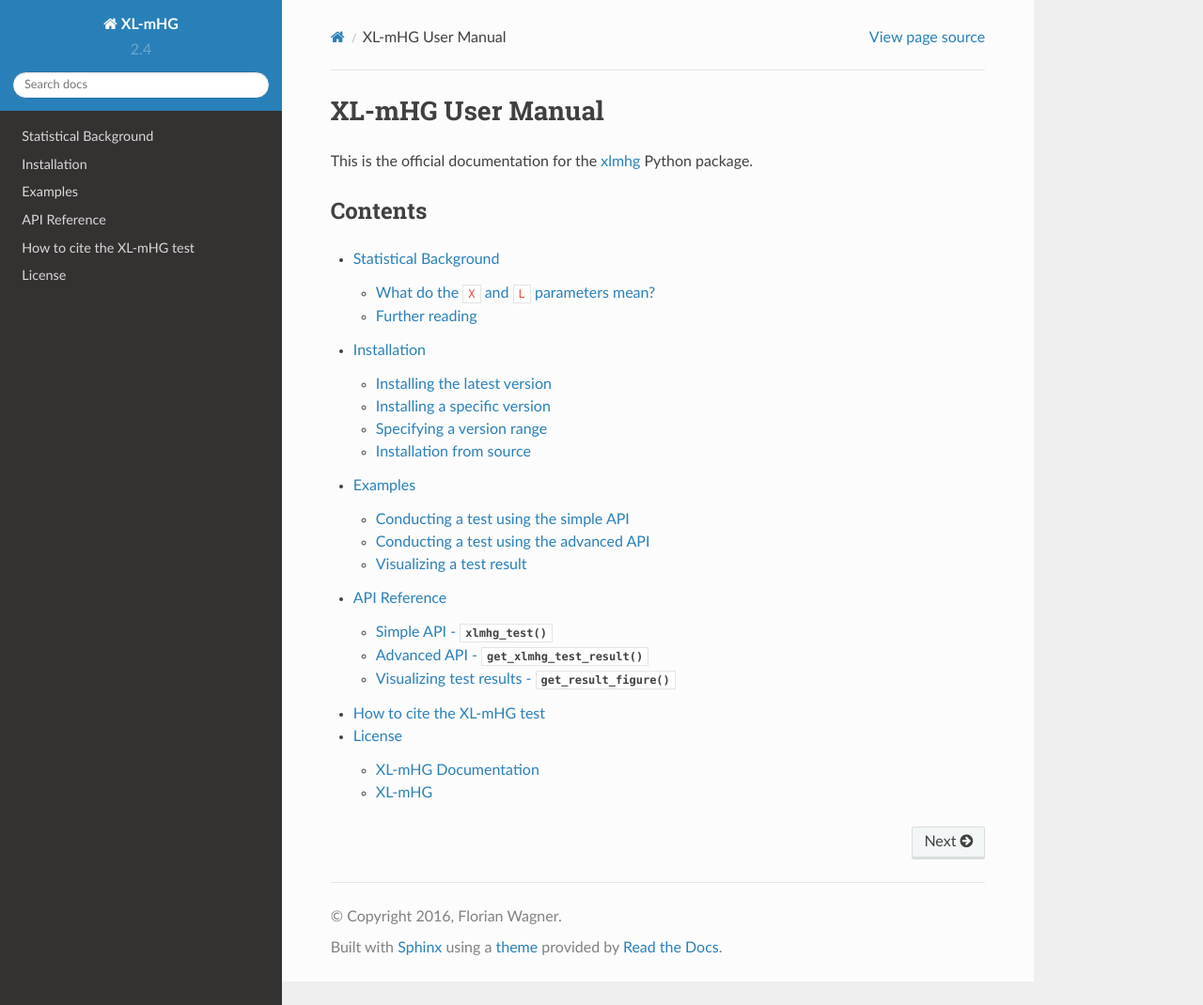
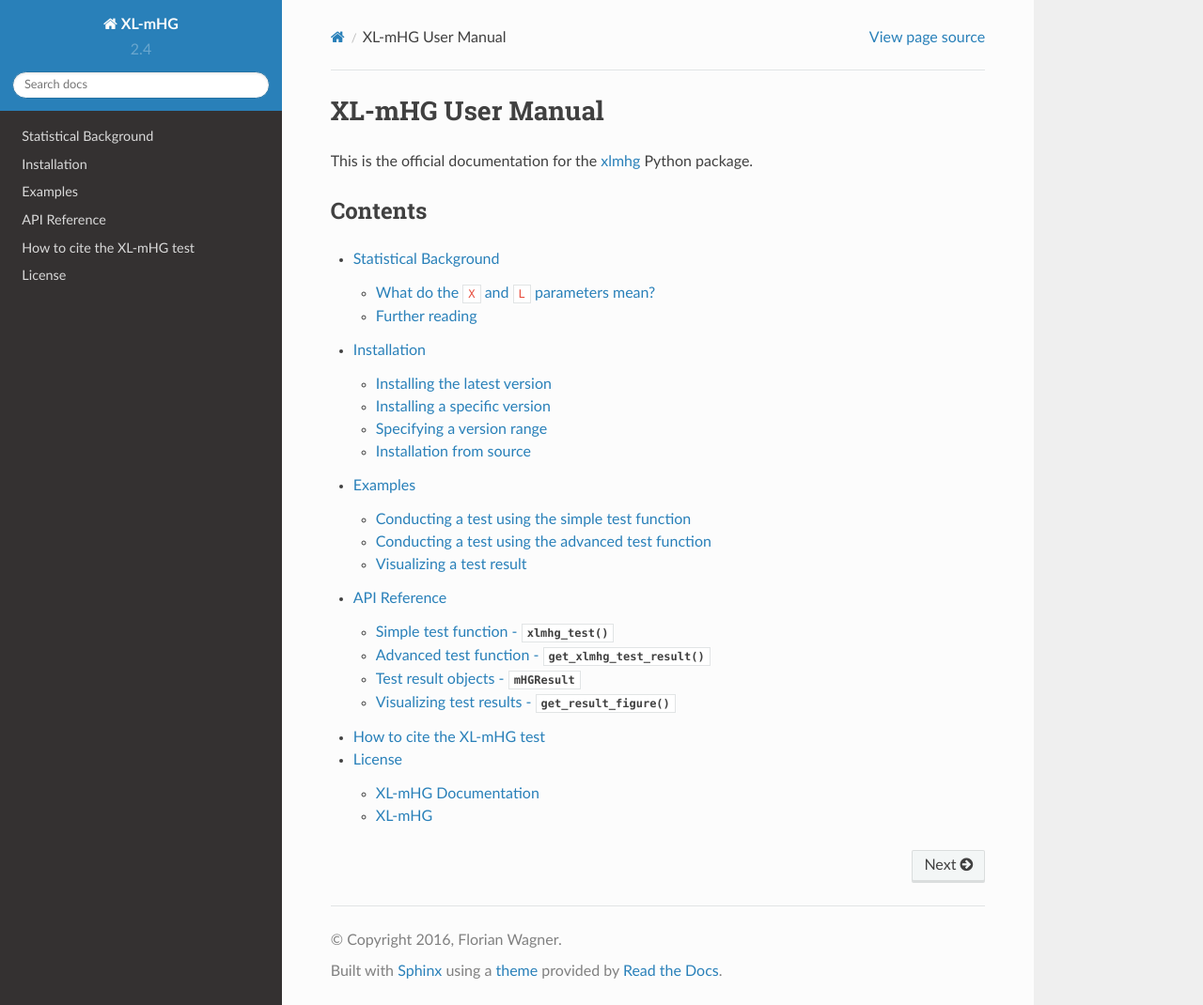
Before and after one commit to flo-compbio/xlmhg, a Sphinx documentation site: the page built from docs/source/index.rst, in a window 1280 px wide and 1070 px high. Shown: the whole window at 94% size. Built offline with Sphinx 7.4.7 and the Read the Docs theme 2.0.0, drawn with Linux system fonts in a browser that asks for light colours.

Commit message:
fix docs

```diff
--- a/docs/source/api.rst
+++ b/docs/source/api.rst
@@ -15,48 +15,56 @@
     You should have received a copy of the GNU General Public License
     along with this program. If not, see <http://www.gnu.org/licenses/>.
 
+.. currentmodule:: xlmhg
+
 
 API Reference
 =============
 
-The `xlmhg <https://pypi.python.org/pypi/xlmhg>`_ package offers two
-alternative Python APIs (functions) to perform an XL-mHG test:
+The `xlmhg <https://pypi.python.org/pypi/xlmhg>`_ Python API includes two
+alternative functions to **conduct an XL-mHG test**:
 
-- The :ref:`simple API <simple_api>` (:func:`xlmhg.xlmhg_test`) accepts a
-  ranked list in the form of a vector, and (optionally) the ``X`` and ``L``
-  parameters, and returns a 3-tuple containing the test statistic, cutoff,
-  and p-value.
+- The :ref:`simple test function <simple_test>`, :func:`xlmhg_test`,
+  accepts a ranked list in the form of a vector, and (optionally) the ``X``
+  and ``L`` parameters, and returns a 3-tuple containing the test statistic,
+  cutoff, and p-value.
 
-- The :ref:`advanced API <advanced_api>` (:func:`xlmhg.get_xlmhg_test_result`)
-  accepts a more compact representation of a ranked list (consisting of its
-  length ``N`` and a vector specifying the ``indices`` of the 1's in the ranked
-  list), as well as several additional arguments that can improve the
-  performance of the test. Instead of a simple tuple, this API returns the test
-  result as an `mHGResult` object, which includes additional information such
-  as the parameters used to perform the test, and methods to calculate
-  additional quantities like E-Scores.
+- The :ref:`advanced test function <advanced_test>`,
+  :func:`get_xlmhg_test_result`, accepts a more compact representation
+  of a list (consisting of its length ``N`` and a vector specifying the
+  ``indices`` of the 1's in the ranked list), as well as several additional
+  arguments that can improve the  performance of the test. Instead of a
+  simple tuple, this API returns the test result as an :class:`mHGResult`
+  object, which includes additional information such as the test parameters,
+  and methods to calculate additional quantities like E-Scores.
 
-Additionally, the API includes a function
-(:func:`xlmhg.get_result_figure`) for generating a `Plotly`__ figure
-containing a visual representation of a test result. See :ref:`examples` for
-concrete examples of how to use these functions.
+Additionally, the API includes a function,
+:func:`get_result_figure`, for **visualizing a test result** in a
+`Plotly`__ figure. See :doc:`examples` for concrete examples of
+how to use these functions.
 
 __ plotly_
 
-.. _simple_api:
+.. _simple_test:
 
-Simple API - :func:`xlmhg_test`
--------------------------------
+Simple test function - :func:`xlmhg_test`
+-----------------------------------------
 
-.. autofunction:: xlmhg.xlmhg_test
+.. autofunction:: xlmhg_test
 
 
-.. _advanced_api:
+.. _advanced_test:
 
-Advanced API - :func:`get_xlmhg_test_result`
---------------------------------------------
+Advanced test function - :func:`get_xlmhg_test_result`
+------------------------------------------------------
 
 .. autofunction:: xlmhg.get_xlmhg_test_result
+
+Test result objects - :class:`mHGResult`
+----------------------------------------
+
+.. autoclass:: xlmhg.mHGResult
+    :members:
 
 Visualizing test results - :func:`get_result_figure`
 ----------------------------------------------------
--- a/docs/source/examples.rst
+++ b/docs/source/examples.rst
@@ -15,18 +15,20 @@
     You should have received a copy of the GNU General Public License
     along with this program. If not, see <http://www.gnu.org/licenses/>.
 
+.. currentmodule:: xlmhg
+
 Examples
 ========
 
 The following examples illustrate how to conduct XL-mHG tests and visualize
 the results using the Python API. For details on each method, including all
-optional parameters, see the `API reference <api>`.
+optional parameters, see the :doc:`API reference <api>`.
 
-Conducting a test using the simple API
---------------------------------------
+Conducting a test using the simple test function
+------------------------------------------------
 
-This example demonstrates the use of the simple API (:func:`xlmhg_test`) for
-conducting an XL-mHG test.
+This example demonstrates the use of the simple test function,
+:func:`xlmhg_test`, for conducting an XL-mHG test.
 
 Script:
 
@@ -51,11 +53,11 @@
     P-value: 0.024
 
 
-Conducting a test using the advanced API
-----------------------------------------
+Conducting a test using the advanced test function
+--------------------------------------------------
 
-This example demonstrates the use of the advanced API
-(:func:`get_xlmhg_test_result`) for conducting an XL-mHG test.
+This example demonstrates the use of the advanced test function,
+:func:`get_xlmhg_test_result`, for conducting an XL-mHG test.
 
 Script:
 
```
Also changed, not shown: other parts of docs/source/api.rst (+0 -3 lines), 1 other file.
